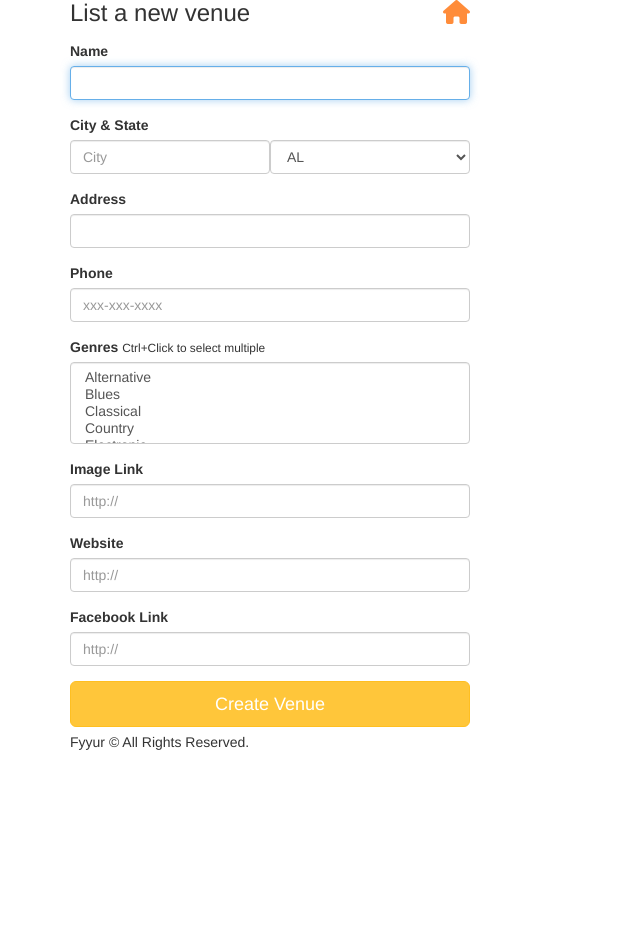
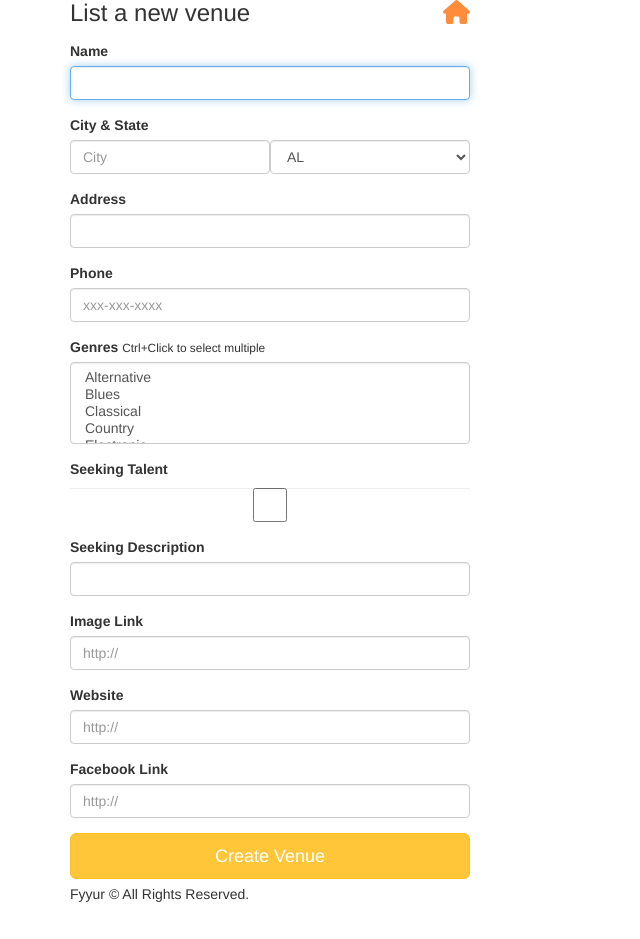
Before and after one commit to dubiZA/nd-fyyur, a Flask app: page /venues/create in a window 1280 px wide. Shown: the part 95-1034 px from the top of the page, without its empty margins (0-640 px from the left). Before the commit the page ends 845 px from the top, so only its background shows below. Run offline with Flask 2, Linux system fonts and the light colour scheme; some libraries are stand-ins or nearby versions.

Commit message:
Add seeking talent form fields

```diff
--- a/forms.py
+++ b/forms.py
@@ -1,7 +1,7 @@
 from datetime import datetime
 from flask_wtf import Form
-from wtforms import StringField, SelectField, SelectMultipleField, DateTimeField
-from wtforms.validators import DataRequired, AnyOf, URL
+from wtforms import StringField, SelectField, SelectMultipleField, DateTimeField, BooleanField
+from wtforms.validators import DataRequired, AnyOf, URL, Optional
 
 class ShowForm(Form):
     artist_id = StringField(
@@ -113,6 +113,12 @@ class VenueForm(Form):
             ('Other', 'Other'),
         ]
     )
+    seeking_talent = BooleanField(
+        'seeking_talent'
+    )
+    seeking_description = StringField(
+        'seeking_description', validators=[Optional()]
+    )
     website = StringField(
         'website', validators=[URL()]
     )
@@ -215,6 +221,12 @@ class ArtistForm(Form):
             ('Other', 'Other'),
         ]
     )
+    seeking_talent = BooleanField(
+        'seeking_talent'
+    )
+    seeking_description = StringField(
+        'seeking_description', validators=[Optional()]
+    )
     website = StringField(
         'website', validators=[URL()]
     )
--- a/templates/forms/new_venue.html
+++ b/templates/forms/new_venue.html
@@ -33,6 +33,14 @@
         {{ form.genres(class_ = 'form-control', placeholder='Genres, separated by commas', autofocus = true) }}
       </div>
       <div class="form-group">
+        <label for="seeking-talent">Seeking Talent</label>
+        {{ form.seeking_talent(class_ = 'form-control', autofocus = true) }}
+      </div>
+      <div class="form-group">
+        <label for="seeking-description">Seeking Description</label>
+        {{ form.seeking_description(class_ = 'form-control', autofocus = true) }}
+      </div>
+      <div class="form-group">
         <label for="image-link">Image Link</label>
         {{ form.image_link(class_ = 'form-control', placeholder='http://', autofocus = true) }}
       </div>
```
Also changed, not shown: templates/forms/new_artist.html (+8 -0 lines).
